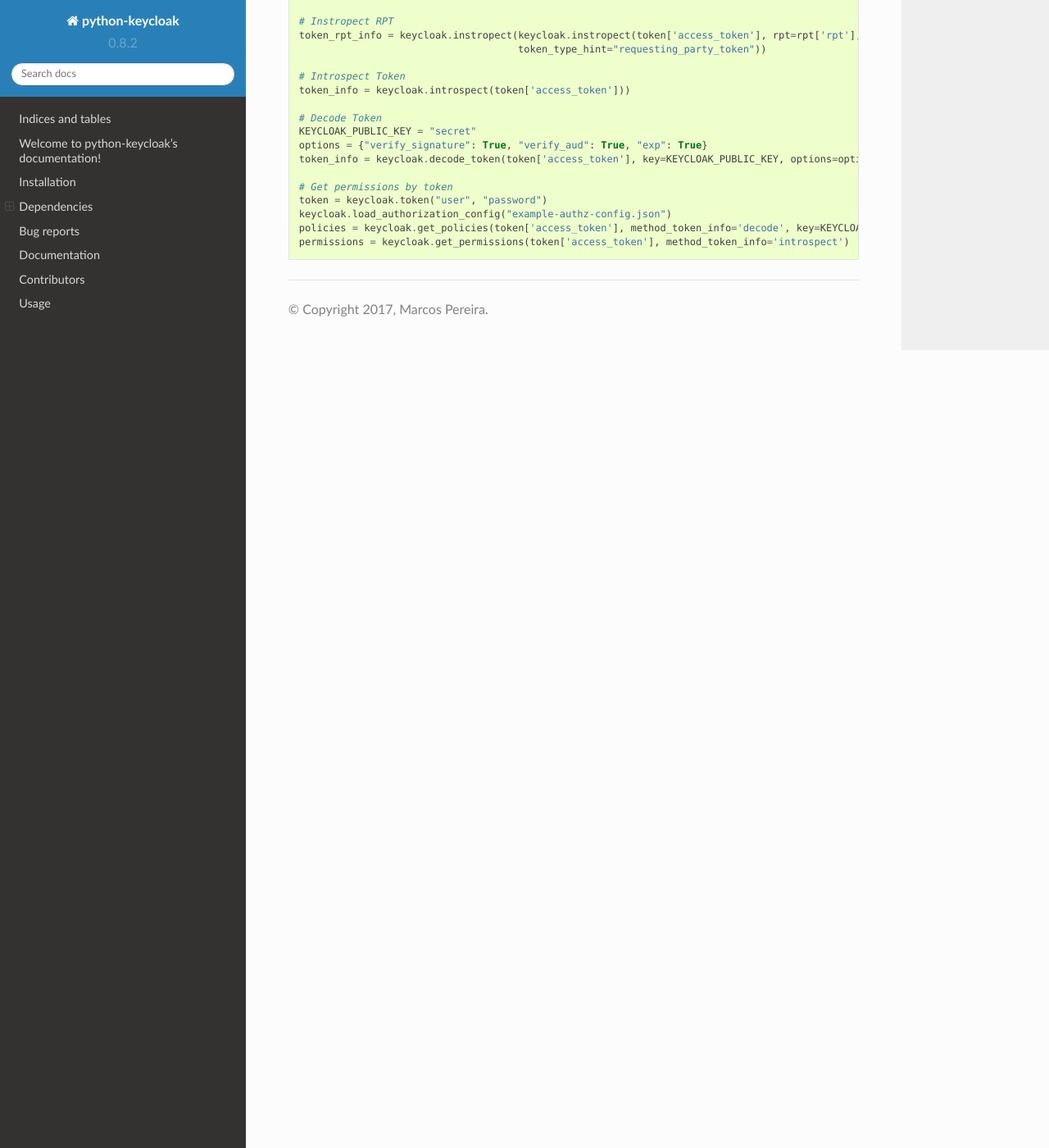
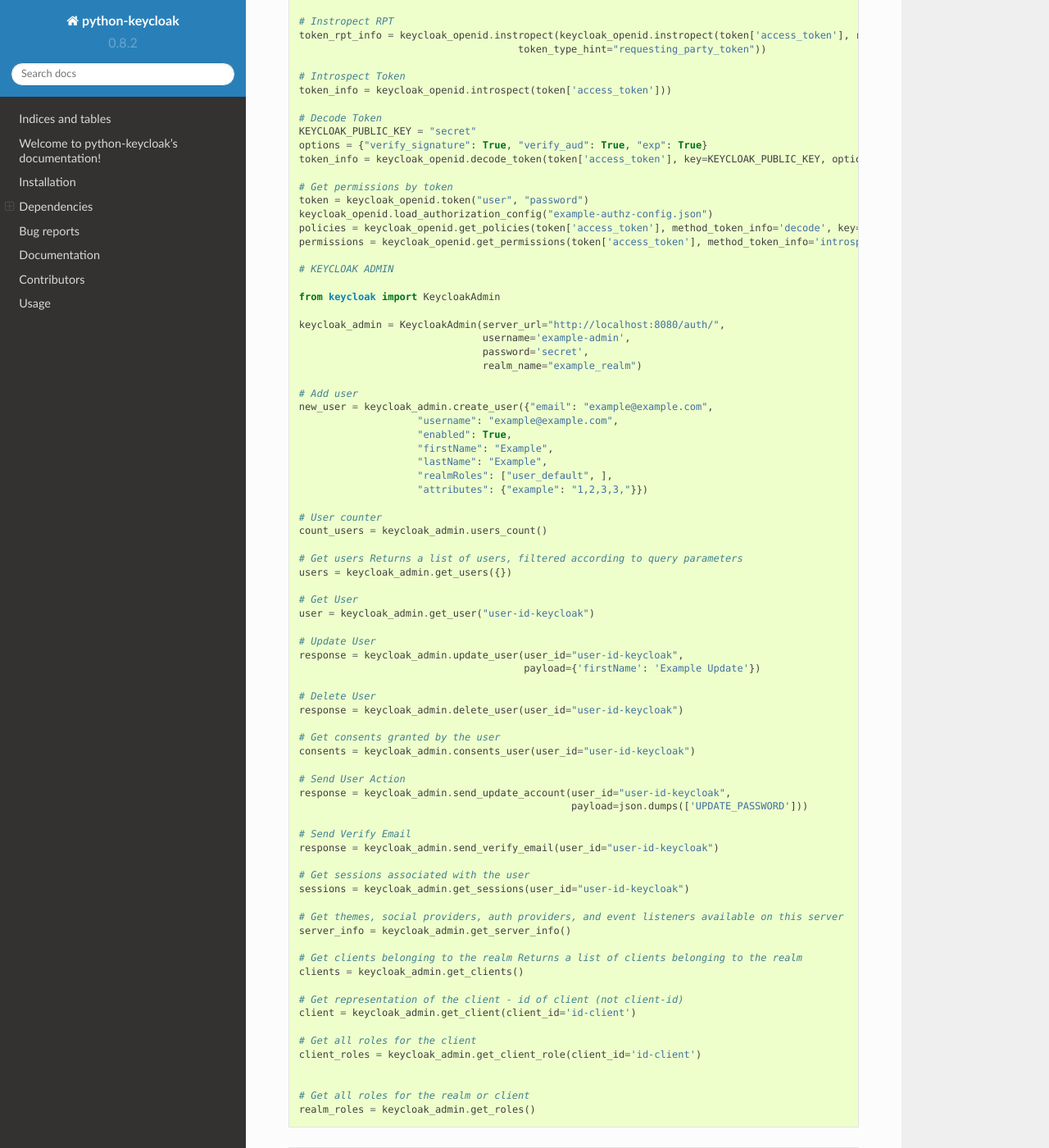
Before and after one commit to marcospereirampj/python-keycloak, a Sphinx documentation site: the page built from docs/source/index.rst, in a window 1280 px wide and 1400 px high, scrolled down 1917 px. Shown: the whole window at 82% size. Built offline with Sphinx 7.4.7 and the Read the Docs theme 2.0.0, drawn with Linux system fonts in a browser that asks for light colours; some of the changed text lies outside the part shown.

Commit message:
Updated docs.

```diff
--- a/docs/source/index.rst
+++ b/docs/source/index.rst
@@ -71,47 +71,110 @@ Usage
 
 Main methods::
 
-    from keycloak import Keycloak
+    from keycloak import KeycloakOpenID
 
     # Configure client
-    keycloak = Keycloak(server_url="http://localhost:8080/auth/",
+    keycloak_openid = KeycloakOpenID(server_url="http://localhost:8080/auth/",
                         client_id="example_client",
                         realm_name="example_realm",
                         client_secret_key="secret")
 
     # Get WellKnow
-    config_well_know = keycloak.well_know()
+    config_well_know = keycloak_openid.well_know()
 
     # Get Token
-    token = keycloak.token("user", "password")
+    token = keycloak_openid.token("user", "password")
 
     # Get Userinfo
-    userinfo = keycloak.userinfo(token['access_token'])
+    userinfo = keycloak_openid.userinfo(token['access_token'])
 
     # Logout
-    keycloak.logout(token['refresh_token'])
+    keycloak_openid.logout(token['refresh_token'])
 
     # Get Certs
-    certs = keycloak.certs()
+    certs = keycloak_openid.certs()
 
     # Get RPT (Entitlement)
-    token = keycloak.token("user", "password")
-    rpt = keycloak.entitlement(token['access_token'], "resource_id")
+    token = keycloak_openid.token("user", "password")
+    rpt = keycloak_openid.entitlement(token['access_token'], "resource_id")
 
     # Instropect RPT
-    token_rpt_info = keycloak.instropect(keycloak.instropect(token['access_token'], rpt=rpt['rpt'],
+    token_rpt_info = keycloak_openid.instropect(keycloak_openid.instropect(token['access_token'], rpt=rpt['rpt'],
                                          token_type_hint="requesting_party_token"))
 
     # Introspect Token
-    token_info = keycloak.introspect(token['access_token']))
+    token_info = keycloak_openid.introspect(token['access_token']))
 
     # Decode Token
     KEYCLOAK_PUBLIC_KEY = "secret"
     options = {"verify_signature": True, "verify_aud": True, "exp": True}
-    token_info = keycloak.decode_token(token['access_token'], key=KEYCLOAK_PUBLIC_KEY, options=options)
+    token_info = keycloak_openid.decode_token(token['access_token'], key=KEYCLOAK_PUBLIC_KEY, options=options)
 
     # Get permissions by token
-    token = keycloak.token("user", "password")
-    keycloak.load_authorization_config("example-authz-config.json")
-    policies = keycloak.get_policies(token['access_token'], method_token_info='decode', key=KEYCLOAK_PUBLIC_KEY)
-    permissions = keycloak.get_permissions(token['access_token'], method_token_info='introspect')
+    token = keycloak_openid.token("user", "password")
+    keycloak_openid.load_authorization_config("example-authz-config.json")
+    policies = keycloak_openid.get_policies(token['access_token'], method_token_info='decode', key=KEYCLOAK_PUBLIC_KEY)
+    permissions = keycloak_openid.get_permissions(token['access_token'], method_token_info='introspect')
+
+    # KEYCLOAK ADMIN
+
+    from keycloak import KeycloakAdmin
+
+    keycloak_admin = KeycloakAdmin(server_url="http://localhost:8080/auth/",
+                                   username='example-admin',
+                                   password='secret',
+                                   realm_name="example_realm")
+
+    # Add user
+    new_user = keycloak_admin.create_user({"email": "example@example.com",
+                        "username": "example@example.com",
+                        "enabled": True,
+                        "firstName": "Example",
+                        "lastName": "Example",
+                        "realmRoles": ["user_default", ],
+                        "attributes": {"example": "1,2,3,3,"}})
+
+    # User counter
+    count_users = keycloak_admin.users_count()
+
+    # Get users Returns a list of users, filtered according to query parameters
+    users = keycloak_admin.get_users({})
+
+    # Get User
+    user = keycloak_admin.get_user("user-id-keycloak")
+
+    # Update User
+    response = keycloak_admin.update_user(user_id="user-id-keycloak",
+                                          payload={'firstName': 'Example Update'})
+
+    # Delete User
+    response = keycloak_admin.delete_user(user_id="user-id-keycloak")
+
+    # Get consents granted by the user
+    consents = keycloak_admin.consents_user(user_id="user-id-keycloak")
+
+    # Send User Action
+    response = keycloak_admin.send_update_account(user_id="user-id-keycloak",
+                                                  payload=json.dumps(['UPDATE_PASSWORD']))
+
+    # Send Verify Email
+    response = keycloak_admin.send_verify_email(user_id="user-id-keycloak")
+
+    # Get sessions associated with the user
+    sessions = keycloak_admin.get_sessions(user_id="user-id-keycloak")
+
+    # Get themes, social providers, auth providers, and event listeners available on this server
+    server_info = keycloak_admin.get_server_info()
+
+    # Get clients belonging to the realm Returns a list of clients belonging to the realm
+    clients = keycloak_admin.get_clients()
+
+    # Get representation of the client - id of client (not client-id)
+    client = keycloak_admin.get_client(client_id='id-client')
+
+    # Get all roles for the client
+    client_roles = keycloak_admin.get_client_role(client_id='id-client')
+
+
+    # Get all roles for the realm or client
+    realm_roles = keycloak_admin.get_roles()
```
Also changed, not shown: README.md (+79 -16 lines), 2 other files.
